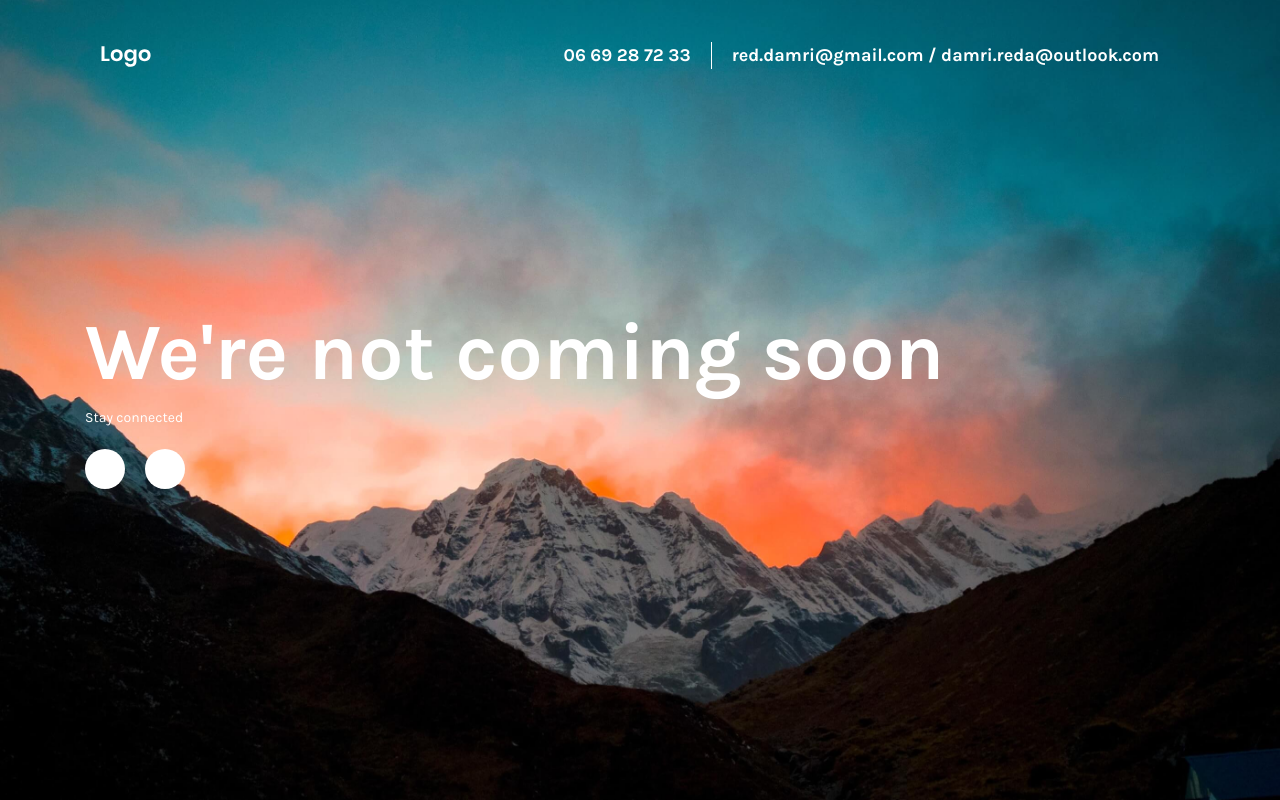
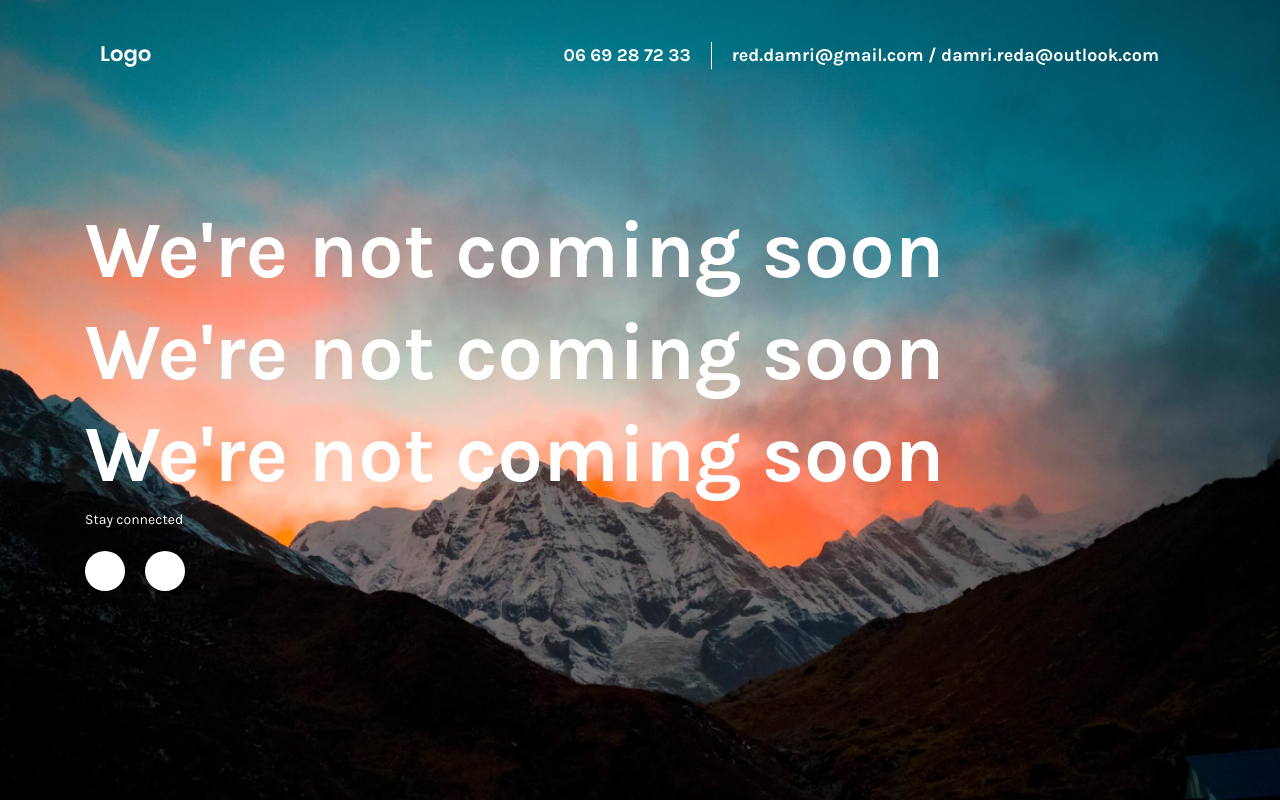
Before and after one commit to damrireda/damrireda.github.io, a plain HTML site: page index.html in a window 1280 px wide. Drawn offline with nearby package versions, Linux system fonts and the light colour scheme.

Commit message:
Update index.html
take 3

```diff
--- a/index.html
+++ b/index.html
@@ -28,6 +28,8 @@
     <main class="my-auto">
         <div class="container">
             <h1 class="page-title">We're not coming soon</h1>
+            <h1 class="page-title">We're not coming soon</h1>
+            <h1 class="page-title">We're not coming soon</h1>
             <!--
             <p class="page-description">Lorem ipsum dolor sit amet consectetur adipisicing elit sed eiu sit amet consectetur
             */>
```
